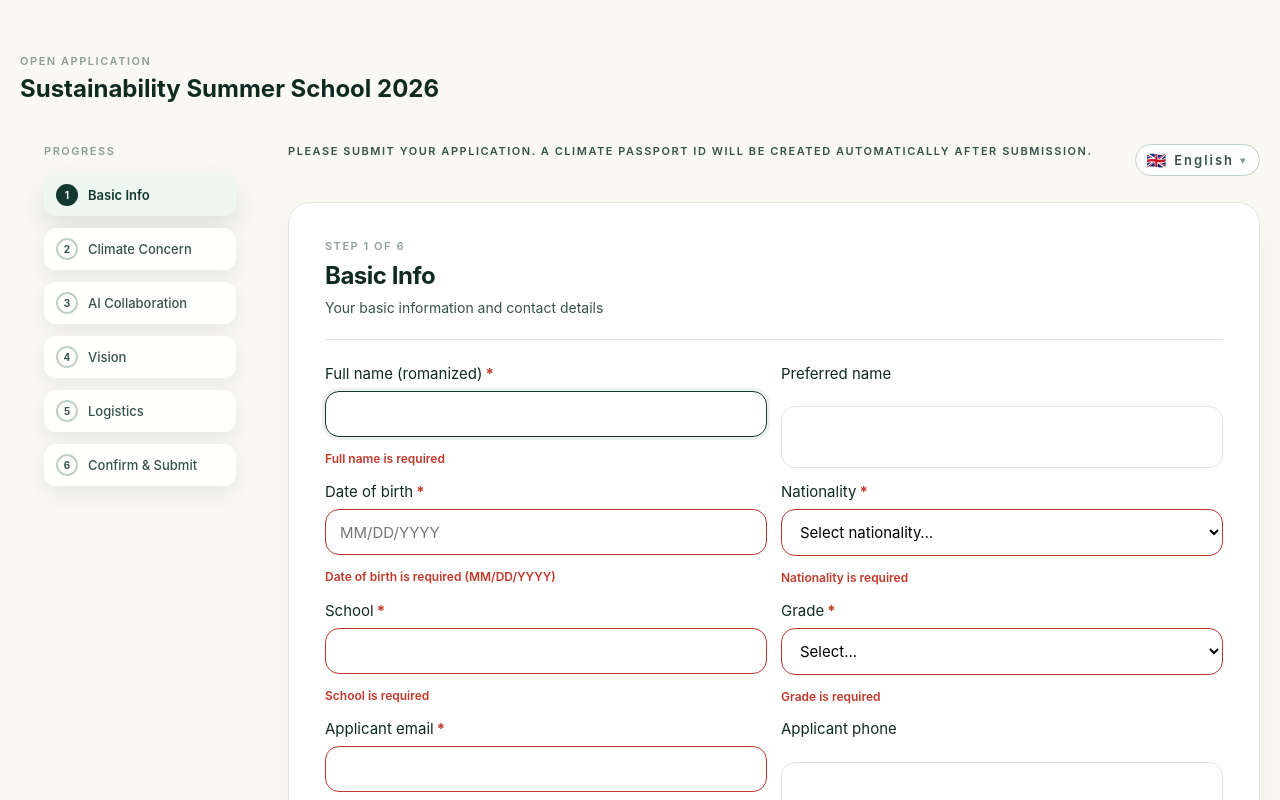
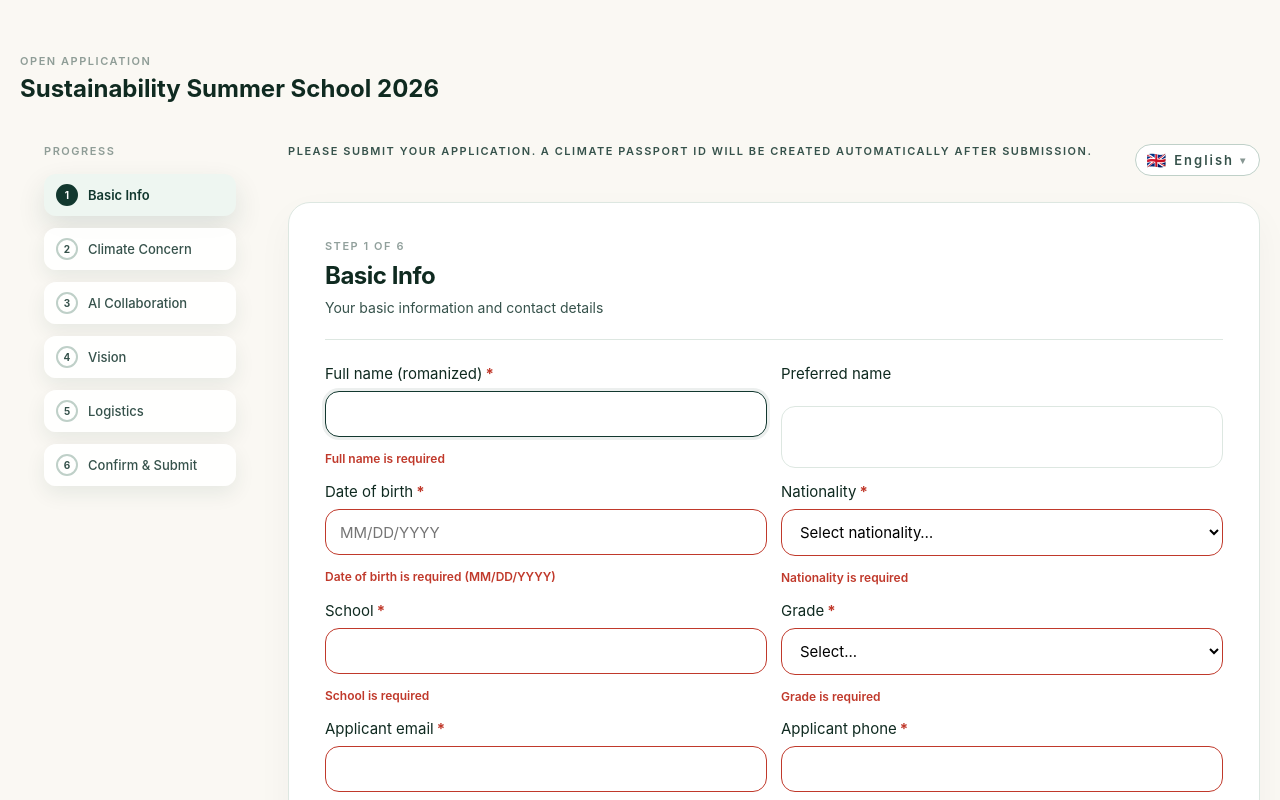
Before and after one commit to sunshinerao/climatepassport, a Next.js app in the folder apps/passport-web/: page /learning-experience/summer-school-2026/apply in a window 1280 px wide. Both pictures are taken after a click on the button "Next →". Shown: the part 10-810 px from the top of the page. Built offline with nearby package versions, Linux system fonts and the light colour scheme.

Commit message:
Finalize summer school form validation and privacy flow

```diff
--- a/apps/passport-web/app/api/summer-school/apply/route.ts
+++ b/apps/passport-web/app/api/summer-school/apply/route.ts
@@ -25,10 +25,10 @@ const applySchema = z.object({
   school: z.string().trim().max(160),
   grade: z.string().trim().max(40),
   email: z.string().trim().email(),
-  phone: z.string().trim().max(40).optional(),
+  phone: z.string().trim().min(1).max(40),
   guardianName: z.string().trim().max(120),
   guardianEmail: z.string().trim().email(),
-  guardianPhone: z.string().trim().max(40).optional(),
+  guardianPhone: z.string().trim().min(1).max(40),
   channel: z.string().trim().max(40).optional(),
   explorationStage: z.string().trim().max(4),
   coreIssue: z.string().trim().max(3000),
--- a/apps/passport-web/components/privacy-policy-screen.tsx
+++ b/apps/passport-web/components/privacy-policy-screen.tsx
@@ -41,7 +41,7 @@ const zhSections: PolicySection[] = [
   },
   {
     id: "controller",
-    title: "3. 个人信息处理者 / Data Controller",
+    title: "3. 个人信息处理者",
     bullets: [
       "Climate Passport：负责账户、Climate Passport ID、证书、申请与平台通知等处理。",
       "Climate Passport 相关主办/承办机构：在项目筛选、组织、通知、证书签发中可能作为共同处理方或独立处理方。",
--- a/apps/passport-web/components/summer-school-form.tsx
+++ b/apps/passport-web/components/summer-school-form.tsx
@@ -143,10 +143,12 @@ function validateStep1(data: FormData, isZh: boolean): FieldError[] {
   if (!data.email.trim()) errors.push({ id: "email", msg: isZh ? "请填写邮箱" : "Email is required" });
   if (data.email && !/^[^\s@]+@[^\s@]+\.[^\s@]+$/.test(data.email))
     errors.push({ id: "email", msg: isZh ? "邮箱格式不正确" : "Invalid email address" });
+  if (!data.phone.trim()) errors.push({ id: "phone", msg: isZh ? "请填写申请人手机" : "Applicant phone is required" });
   if (!data.guardianName.trim()) errors.push({ id: "guardianName", msg: isZh ? "请填写监护人姓名" : "Guardian name is required" });
   if (!data.guardianEmail.trim()) errors.push({ id: "guardianEmail", msg: isZh ? "请填写监护人邮箱" : "Guardian email is required" });
   if (data.guardianEmail && !/^[^\s@]+@[^\s@]+\.[^\s@]+$/.test(data.guardianEmail))
     errors.push({ id: "guardianEmail", msg: isZh ? "监护人邮箱格式不正确" : "Invalid guardian email" });
+  if (!data.guardianPhone.trim()) errors.push({ id: "guardianPhone", msg: isZh ? "请填写监护人手机" : "Guardian phone is required" });
   return errors;
 }
 
@@ -488,9 +490,10 @@ export function SummerSchoolForm({ locale, climatePassportId, headerRow }: Summe
               </div>
               <div className="field" id="field-phone">
                 <label htmlFor="phone">
-                  <span>{isZh ? "申请人手机" : "Applicant phone"}</span>
+                  <span>{isZh ? "申请人手机" : "Applicant phone"}<span className="req-star">*</span></span>
                 </label>
-                <input id="phone" type="tel" value={data.phone} onChange={handleTextChange("phone")} />
+                <input id="phone" type="tel" value={data.phone} onChange={handleTextChange("phone")} aria-required="true" />
+                {getFieldError("phone") && <span className="field-error">{getFieldError("phone")}</span>}
               </div>
             </div>
 
@@ -516,9 +519,10 @@ export function SummerSchoolForm({ locale, climatePassportId, headerRow }: Summe
               </div>
               <div className="field" id="field-guardianPhone">
                 <label htmlFor="guardianPhone">
-                  <span>{isZh ? "监护人手机" : "Guardian phone"}</span>
+                  <span>{isZh ? "监护人手机" : "Guardian phone"}<span className="req-star">*</span></span>
                 </label>
-                <input id="guardianPhone" type="tel" value={data.guardianPhone} onChange={handleTextChange("guardianPhone")} />
+                <input id="guardianPhone" type="tel" value={data.guardianPhone} onChange={handleTextChange("guardianPhone")} aria-required="true" />
+                {getFieldError("guardianPhone") && <span className="field-error">{getFieldError("guardianPhone")}</span>}
               </div>
             </div>
 
@@ -751,11 +755,11 @@ export function SummerSchoolForm({ locale, climatePassportId, headerRow }: Summe
                 <strong>
                   {isZh ? (
                     <>
-                      我已阅读并同意 <Link className="inline-link" href={`/${locale}/privacy`}>《Climate Passport 隐私政策》</Link> 及本申请相关个人信息处理说明
+                      我已阅读并同意 <Link className="inline-link" href={`/${locale}/privacy`} target="_blank" rel="noopener noreferrer">《Climate Passport 隐私政策》</Link> 及本申请相关个人信息处理说明
                     </>
                   ) : (
                     <>
-                      I have read and agree to the <Link className="inline-link" href={`/${locale}/privacy`}>Climate Passport Privacy Policy</Link> and this application's personal data processing notice
+                      I have read and agree to the <Link className="inline-link" href={`/${locale}/privacy`} target="_blank" rel="noopener noreferrer">Climate Passport Privacy Policy</Link> and this application's personal data processing notice
                     </>
                   )}
                 </strong>
```
